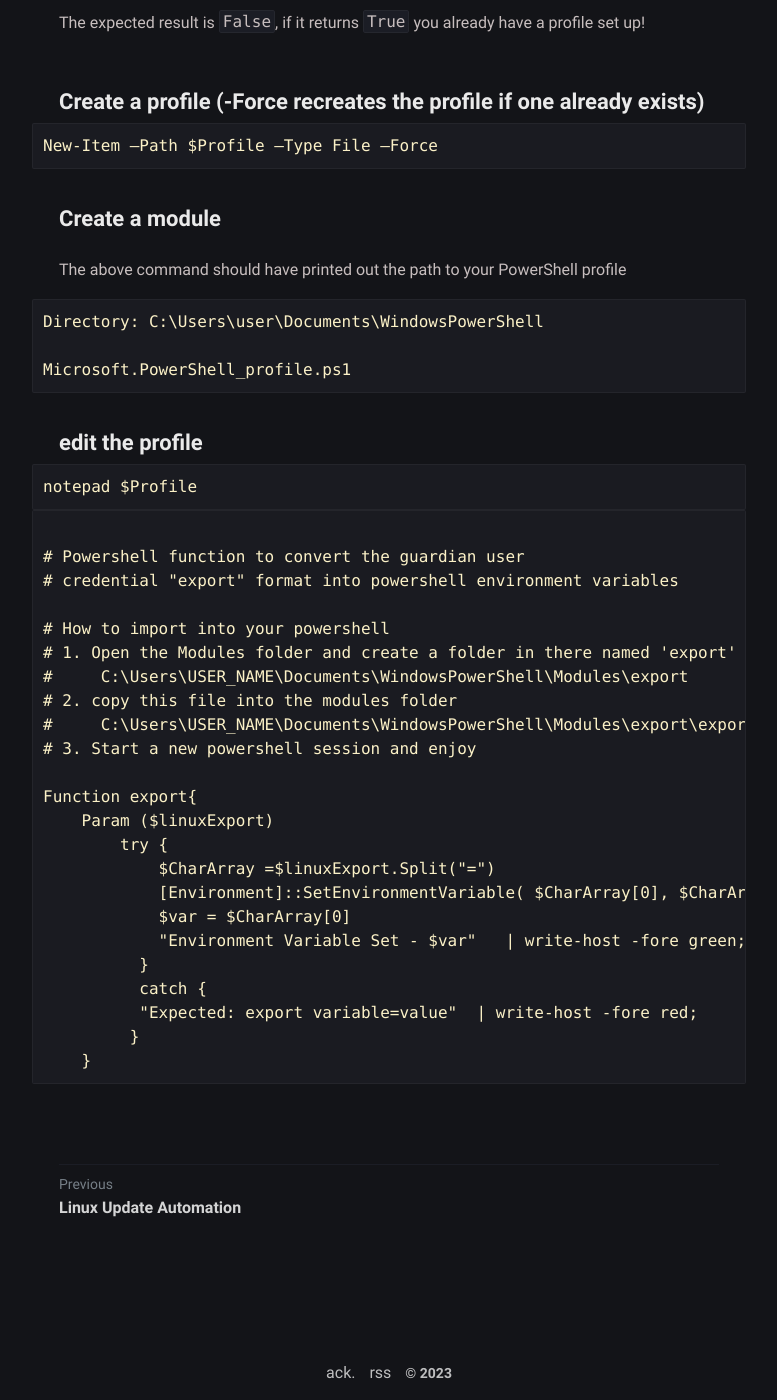
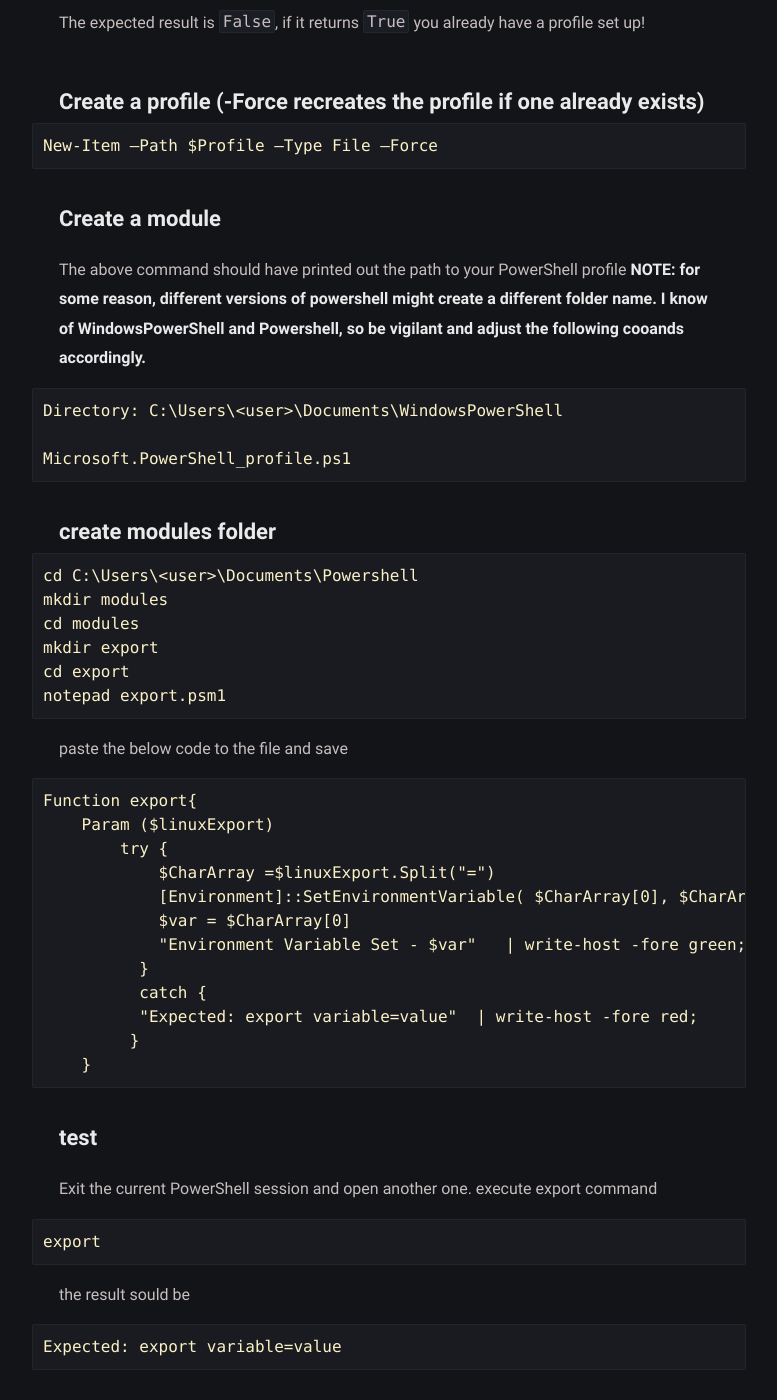
Before and after one commit to DawidKrysiak/dawidkrysiak.github.io, a Jekyll site: the page built from _posts/2023-11-03-export-command-in-windows.markdown, in a window 1280 px wide and 1400 px high, scrolled down 674 px. Shown: the whole window, without its empty margins (251-1028 px from the left). Built offline with Jekyll 4.4.1, drawn with Linux system fonts in a browser that asks for light colours.

Commit message:
Update 2023-11-03-export-command-in-windows.markdown

````diff
--- a/_posts/2023-11-03-export-command-in-windows.markdown
+++ b/_posts/2023-11-03-export-command-in-windows.markdown
@@ -20,42 +20,31 @@ In PowerShell (not the classic CLI!)
 Test-Path $PROFILE
 ```
 The expected result is `False`, if it returns `True` you already have a profile set up!
-
 ## Create a profile (-Force recreates the profile if one already exists)
-
 ```
 New-Item –Path $Profile –Type File –Force
 ```
-
 ## Create a module
 The above command should have printed out the path to your PowerShell profile
-
+**NOTE: for some reason, different versions of powershell might create a different folder name. I know of WindowsPowerShell and Powershell, so be vigilant and adjust the following cooands accordingly.**
 ```
-Directory: C:\Users\user\Documents\WindowsPowerShell
+Directory: C:\Users\<user>\Documents\WindowsPowerShell
 
 Microsoft.PowerShell_profile.ps1
 ```
+##  create modules folder
+```
+cd C:\Users\<user>\Documents\Powershell
+mkdir modules
+cd modules
+mkdir export
+cd export
+notepad export.psm1
+```
 
-
-## edit the profile
+paste the below code to the file and save
 
 ```
-notepad $Profile
-```
-
-
-```
-
-# Powershell function to convert the guardian user
-# credential "export" format into powershell environment variables
-
-# How to import into your powershell
-# 1. Open the Modules folder and create a folder in there named 'export'
-#     C:\Users\USER_NAME\Documents\WindowsPowerShell\Modules\export
-# 2. copy this file into the modules folder
-#     C:\Users\USER_NAME\Documents\WindowsPowerShell\Modules\export\export.psm1
-# 3. Start a new powershell session and enjoy
-
 Function export{
     Param ($linuxExport)
         try {
@@ -69,3 +58,15 @@ Function export{
          }
     }
 ```
+## test
+Exit the current PowerShell session and open another one.
+execute export command
+
+```
+export
+```
+the result sould be
+
+```
+Expected: export variable=value
+```
````
